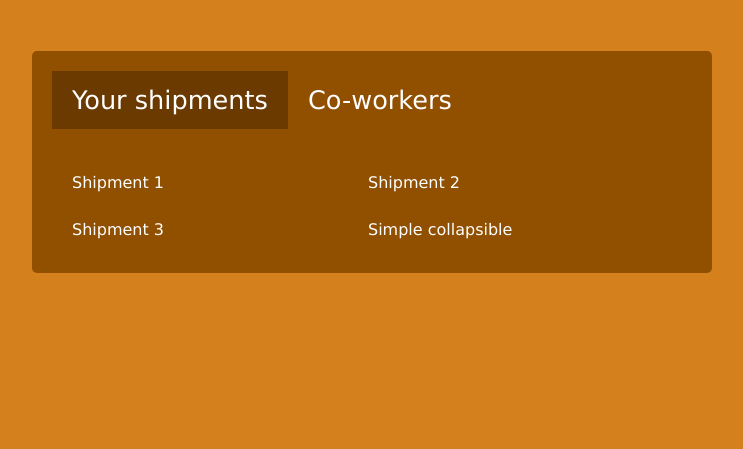
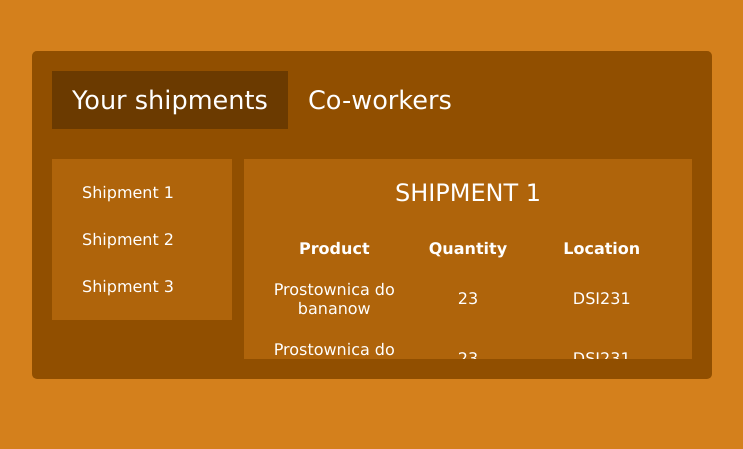
Before and after one commit to Stanislaw-Golebiewski/Database-Systems-project, a PHP site: page /packer_shipments.html in a window 1280 px wide. Shown: the part 185-634 px from the top of the page, without its empty margins (288-1031 px from the left). Run offline with PHP 8.4, Linux system fonts and the light colour scheme; some libraries are stand-ins or nearby versions.

Commit message:
pack_ship - gotowy design ale bez logowania

```diff
--- a/pages/packer_shipments.html
+++ b/pages/packer_shipments.html
@@ -2,12 +2,15 @@
 <html>
 <head>
   <title>DuczBase</title>
-
-    <!--<link rel="stylesheet" href="https://maxcdn.bootstrapcdn.com/bootstrap/3.3.7/css/bootstrap.min.css">/-->
-  <script src="https://ajax.googleapis.com/ajax/libs/jquery/3.1.1/jquery.min.js"></script>
-  <script src="https://maxcdn.bootstrapcdn.com/bootstrap/3.3.7/js/bootstrap.min.js"></script>
-
   <link rel="stylesheet" type="text/css" href="style_main.css">
+  <script>
+    function show_content(field)
+    {
+      var table_code = "<table><tr><th>product</th><th>location</th></tr>"
+      var right_box_handler = document.getElementById("right_box");//znajdujemy prawegi diva po jego id, w tym wypadku "right box"
+      right_box_handler.innerHTML = table_code+"<tr><td>"+String(field.attributes['name'].value)+"<td><td>"+String(field.attributes['name'].value)+"</td></tr></table>";
+    }
+  </script>
 </head>
 <body>
   <div>
@@ -19,16 +22,37 @@
       <li><a class="active" href="packer_shipments.html">Your shipments</a></li>
       <li><a href="packer_workers.html">Co-workers</a></li>
     </ul>
-    <dev id="display_element">Shipment 1</dev>
-    <dev id="display_element">Shipment 2</dev>
-    <dev id="display_element">Shipment 3</dev>
+    <div id="left_box">
+      <dev id="display_element" name='1' onclick="show_content(this)">Shipment 1</dev><br>
+      <dev id="display_element" name='2' onclick="show_content(this)">Shipment 2</dev>
+      <dev id="display_element" name='3' onclick="show_content(this)">Shipment 3</dev>
+    </div>
 
-      <button class="button" data-toggle="collapse" data-target="#demo">Simple collapsible</button>
-  <div id="demo" class="collapse">
-    Lorem ipsum dolor sit amet, consectetur adipisicing elit,
-    sed do eiusmod tempor incididunt ut labore et dolore magna aliqua. Ut enim ad minim veniam,
-    quis nostrud exercitation ullamco laboris nisi ut aliquip ex ea commodo consequat.
-  </div>
+    <div id="right_box">
+      <h2>SHIPMENT 1</h2>
+      <table>
+        <tr>
+          <th>Product</th>
+          <th>Quantity</th>
+          <th>Location</th>
+        </tr>
+        <tr>
+          <td>Prostownica do bananow</td>
+          <td>23</td>
+          <td>DSI231</td>
+        </tr>
+        <tr>
+          <td>Prostownica do bananow</td>
+          <td>23</td>
+          <td>DSI231</td>
+        </tr>
+        <tr>
+          <td>Prostownica do bananow</td>
+          <td>23</td>
+          <td>DSI231</td>
+        </tr>
+      </table>
+    </div>
 
   </div>
 </body>
--- a/pages/style_main.css
+++ b/pages/style_main.css
@@ -72,17 +71,36 @@
 }
 
 #display_element {
-      width: 40%;
   padding: 14px 20px;
   float: left;
   font-family: verdana;
   color: white;
   font-size: 100%;
+  cursor: pointer;
 }
 
 #display_element:hover {
   font-weight: bold;
 }
+
+#left_box {
+  width: 25%;
+  float: left;
+  overflow: auto;
+  max-height: 200px;
+  padding: 10px;
+  background-color: #AF640B
+}
+
+#right_box {
+  width: 70%;
+  overflow: auto;
+  max-height: 200px;
+  background-color: #AF640B;
+  margin-left: 10px;
+  float: right;
+}
+
 
 h1 {
   font-family: verdana;
@@ -95,7 +113,11 @@
 }
 
 h2 {
-
+  font-family: verdana;
+  color: white;
+  font-size: 150%;
+  font-weight: normal;
+  text-align: center;
 }
 
 #shipment {
@@ -178,8 +169,29 @@ tbody.collapse.in {
   text-decoration: none;
   display: inline-block;
   cursor: pointer;
+  size: fixed;
 }
 
 .button:hover {
   font-weight: bold;
 }
+
+table {
+  width: 90%;
+  margin-bottom: 10px;
+  margin-left: 5%;
+  margin-right: 5%;
+  table-layout: fixed;
+}
+
+table, td, tr, th {
+  text-align: center;
+  color: white;
+}
+
+td, th {
+  padding: 10px 5px;
+  font-family: verdana;
+  font-size: 100%;
+  //border-style: solid;
+}
```
Also changed, not shown: other parts of pages/style_main.css (+0 -32 lines). Lines whose indentation alone changed are shown as unchanged.
